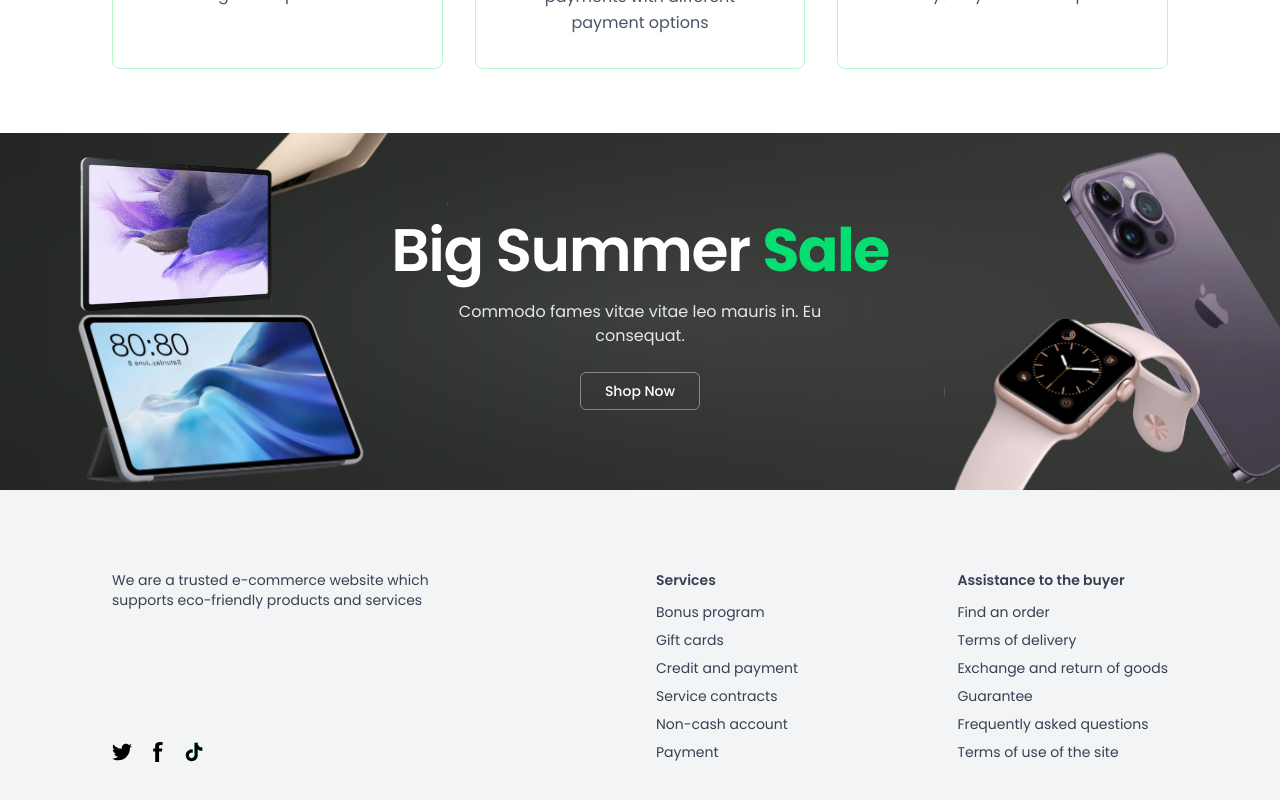
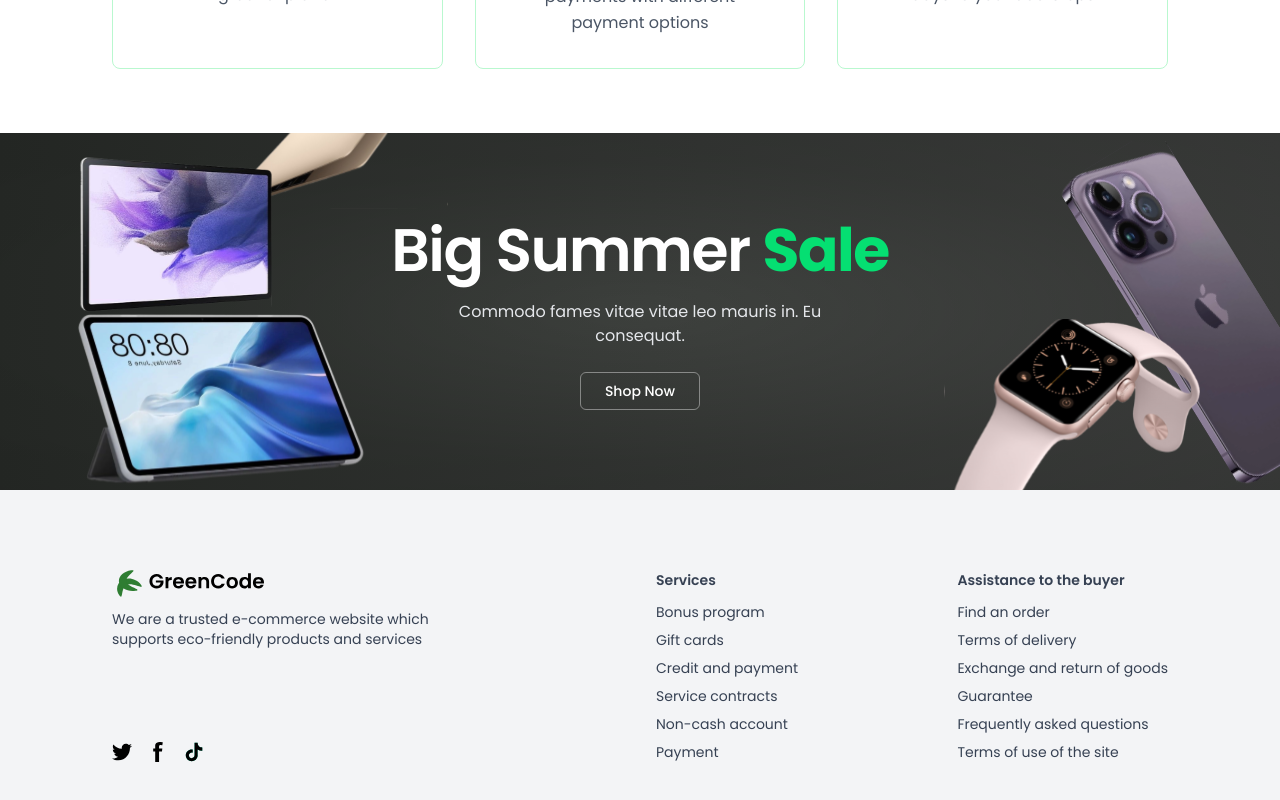
Before and after one commit to octavia2000/GreenCoders, a React (Vite) app in the folder client/: page / in a window 1280 px wide. Shown: the part 3556-4356 px from the top of the page. Built offline with nearby package versions, Linux system fonts and the light colour scheme; no server answers.

Commit message:
Fixed footer by adding company logo

```diff
--- a/client/src/components/layout/Footer.jsx
+++ b/client/src/components/layout/Footer.jsx
@@ -3,16 +3,18 @@
 import twitterIcon from "../../assets/images/twitter.svg";
 import facebookIcon from "../../assets/images/facebook.svg";
 import tiktokIcon from "../../assets/images/tiktok.svg";
+import companyLogo from "../../assets/company-logo.svg"
 
 export function Footer() {
   return (
     <footer className="bg-gray-100 py-[5rem]">
       <div className="container mx-auto grid grid-cols-1 md:grid-cols-2 gap-8 text-sm text-gray-700 px-[7rem]">
         <div className="flex flex-col justify-between">
-          <p className="max-w-xs">
+          <img src={companyLogo} alt="company-logo" className="w-[10rem] mb-[-4rem]" />
+          <span className="max-w-xs">
             We are a trusted e-commerce website which supports eco-friendly
             products and services
-          </p>
+          </span>
           <div className="flex space-x-4 mt-4">
             <Link to="/" className="hover:opacity-70">
               <img src={twitterIcon} alt="Twitter" className="w-5 h-5" />
```
Also changed, not shown: client/src/assets/company-logo.svg (added), 1 other file (tests, documents, lock files or other folders).
